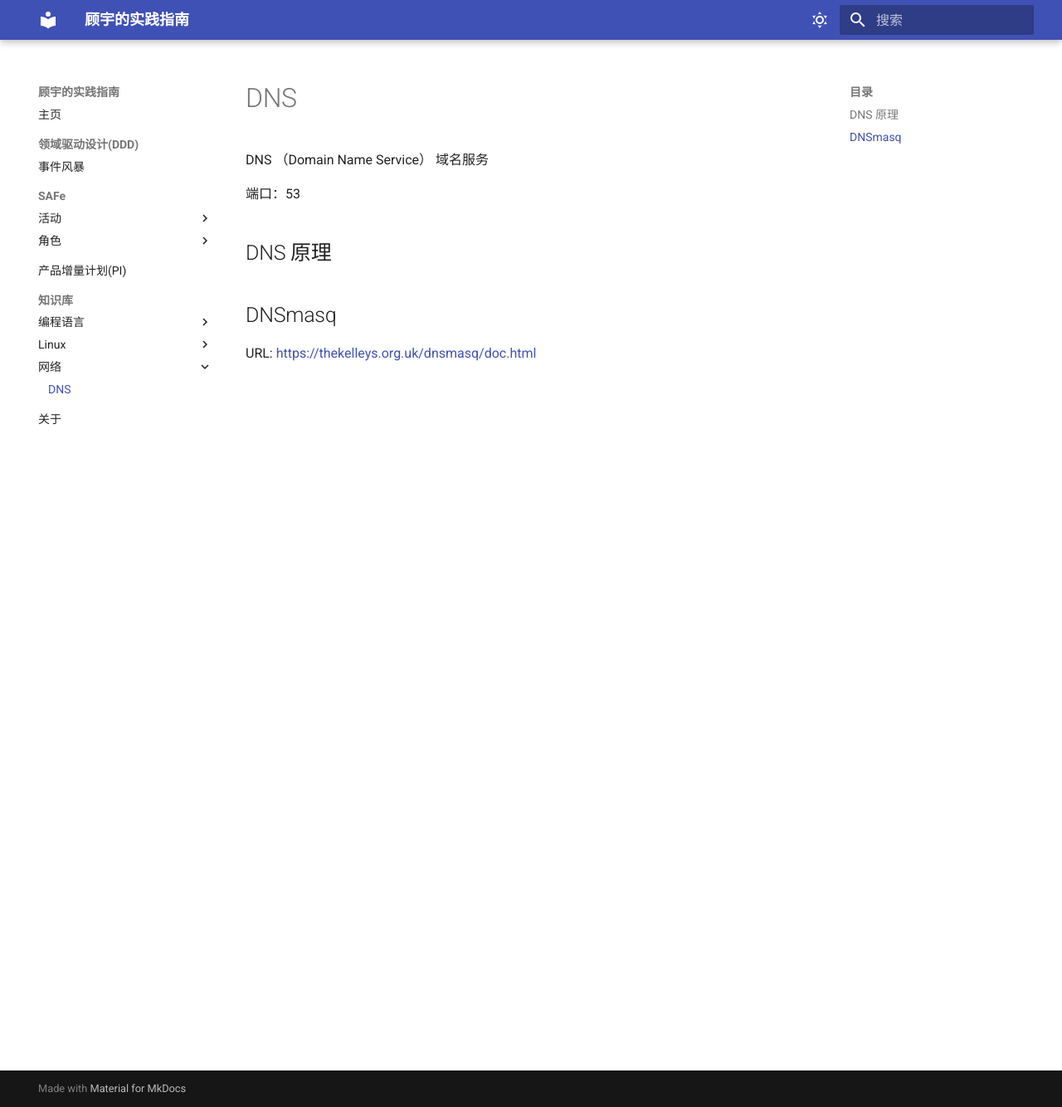
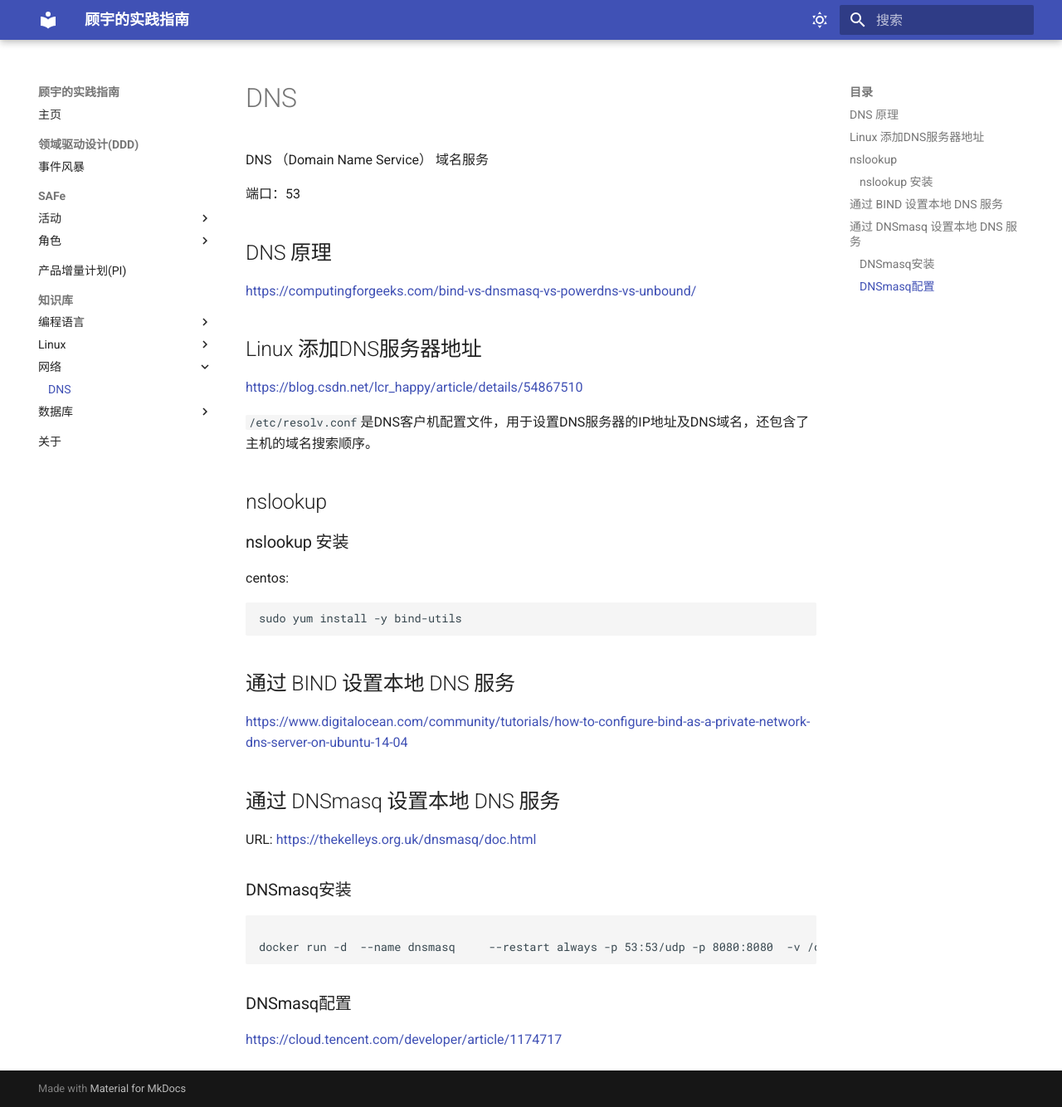
Before and after one commit to wizardbyron/guides, an MkDocs documentation site: the page built from docs/network/dns.md, in a window 1280 px wide and 1334 px high. Shown: the whole window at 83% size. Built offline with MkDocs 1.6.1 and Material for MkDocs 9.7.7, drawn with Linux system fonts in a browser that asks for light colours.

````diff
--- a/docs/network/dns.md
+++ b/docs/network/dns.md
@@ -6,6 +6,39 @@ DNS （Domain Name Service） 域名服务
 
 ## DNS 原理
 
-## DNSmasq
+<https://computingforgeeks.com/bind-vs-dnsmasq-vs-powerdns-vs-unbound/>
+
+## Linux 添加DNS服务器地址
+
+<https://blog.csdn.net/lcr_happy/article/details/54867510>
+
+`/etc/resolv.conf`是DNS客户机配置文件，用于设置DNS服务器的IP地址及DNS域名，还包含了主机的域名搜索顺序。
+
+## nslookup
+
+### nslookup 安装
+
+centos:
+
+``` shell
+sudo yum install -y bind-utils
+```
+
+## 通过 BIND 设置本地 DNS 服务
+
+<https://www.digitalocean.com/community/tutorials/how-to-configure-bind-as-a-private-network-dns-server-on-ubuntu-14-04>
+
+## 通过 DNSmasq 设置本地 DNS 服务
 
 URL: <https://thekelleys.org.uk/dnsmasq/doc.html>
+
+### DNSmasq安装
+
+``` shell
+
+docker run -d  --name dnsmasq     --restart always -p 53:53/udp -p 8080:8080  -v /data/dns/dnsmasq.conf:/etc/dnsmasq.conf --log-opt "max-size=100m" -e "HTTP_USER=admin" -e "HTTP_PASS=123456"     jpillora/dnsmasq
+```
+
+### DNSmasq配置
+
+<https://cloud.tencent.com/developer/article/1174717>
--- a/mkdocs.yml
+++ b/mkdocs.yml
@@ -72,4 +72,6 @@ nav:
     #   - GCP: blank.md
     #   - 阿里云: blank.md
     #   - 腾讯云: blank.md
+    - 数据库:
+      - MySQL: db/mysql.md
   - 关于: about.md
````
Also changed, not shown: docs/db/mysql.md (added, +16 -0 lines).
